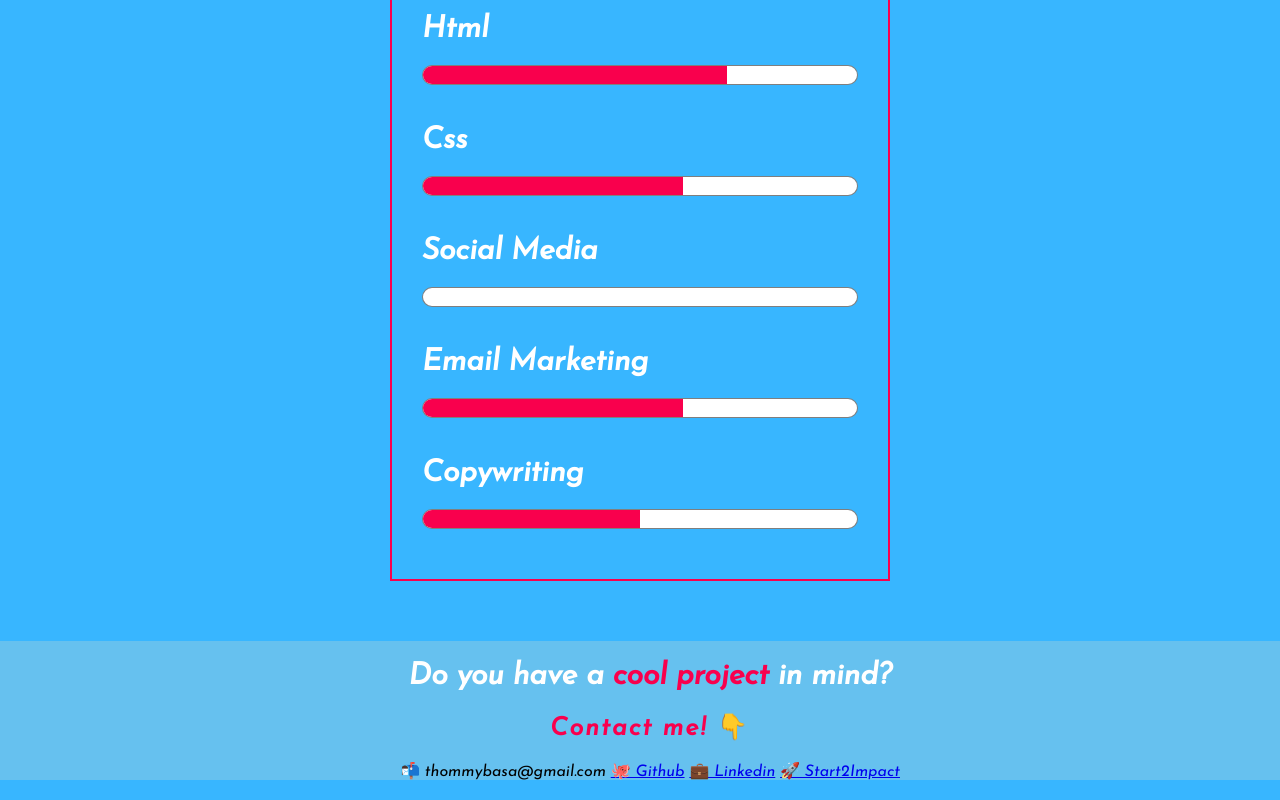
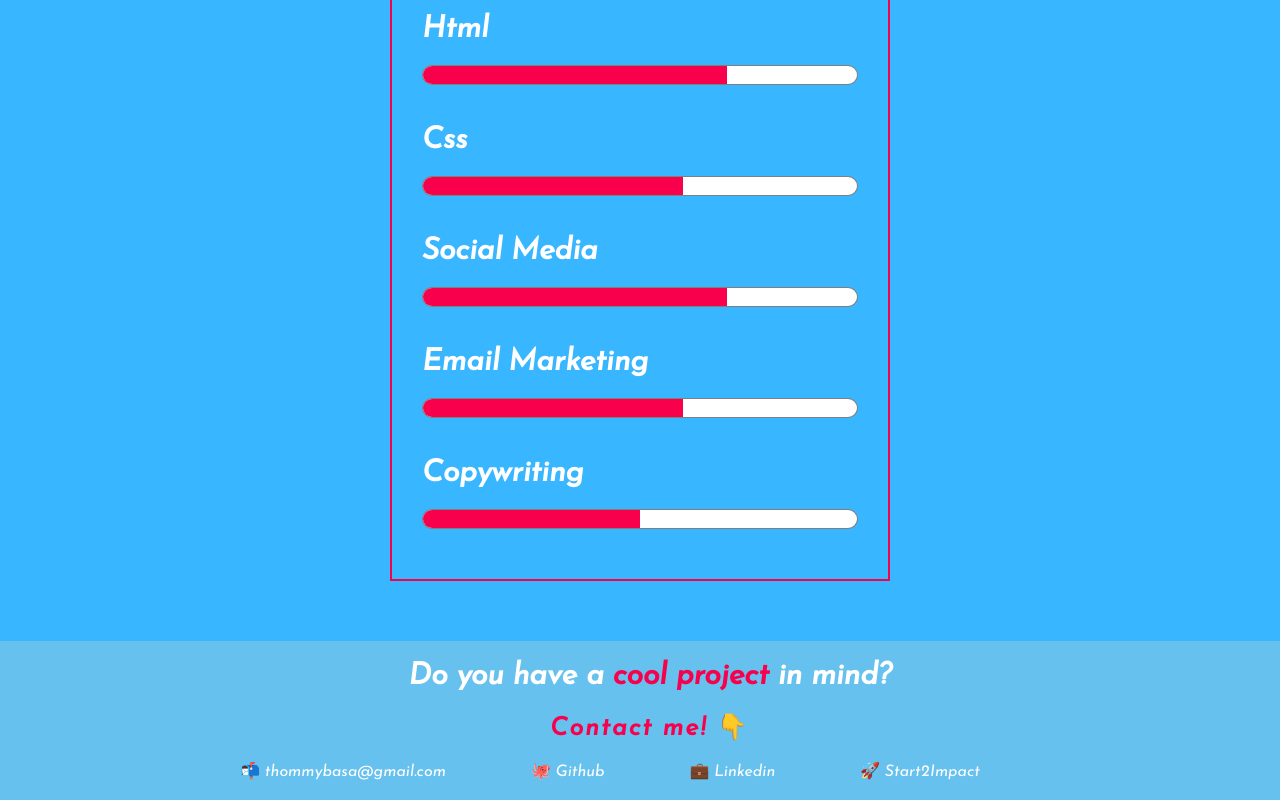
Before and after one commit to thomas-basa/Personal-Portfolio.github.io, a plain HTML site: page index.html in a window 1280 px wide. Shown: the part 2261-3061 px from the top of the page. Drawn offline with Linux system fonts and the light colour scheme.

Commit message:
Update style.css

```diff
--- a/style.css
+++ b/style.css
@@ -289,6 +289,10 @@ h5{
   width: 60%;
 }
 
+.social{
+  width: 70%;
+}
+
 .email-marketing{
   width: 60%;
 }
@@ -307,7 +311,7 @@ footer .contatti {
   padding-left: 20px;
 }
 
-.social a{
+.socialmedia a{
   display: inline-block;
   color: white;
   text-decoration: none;
```
